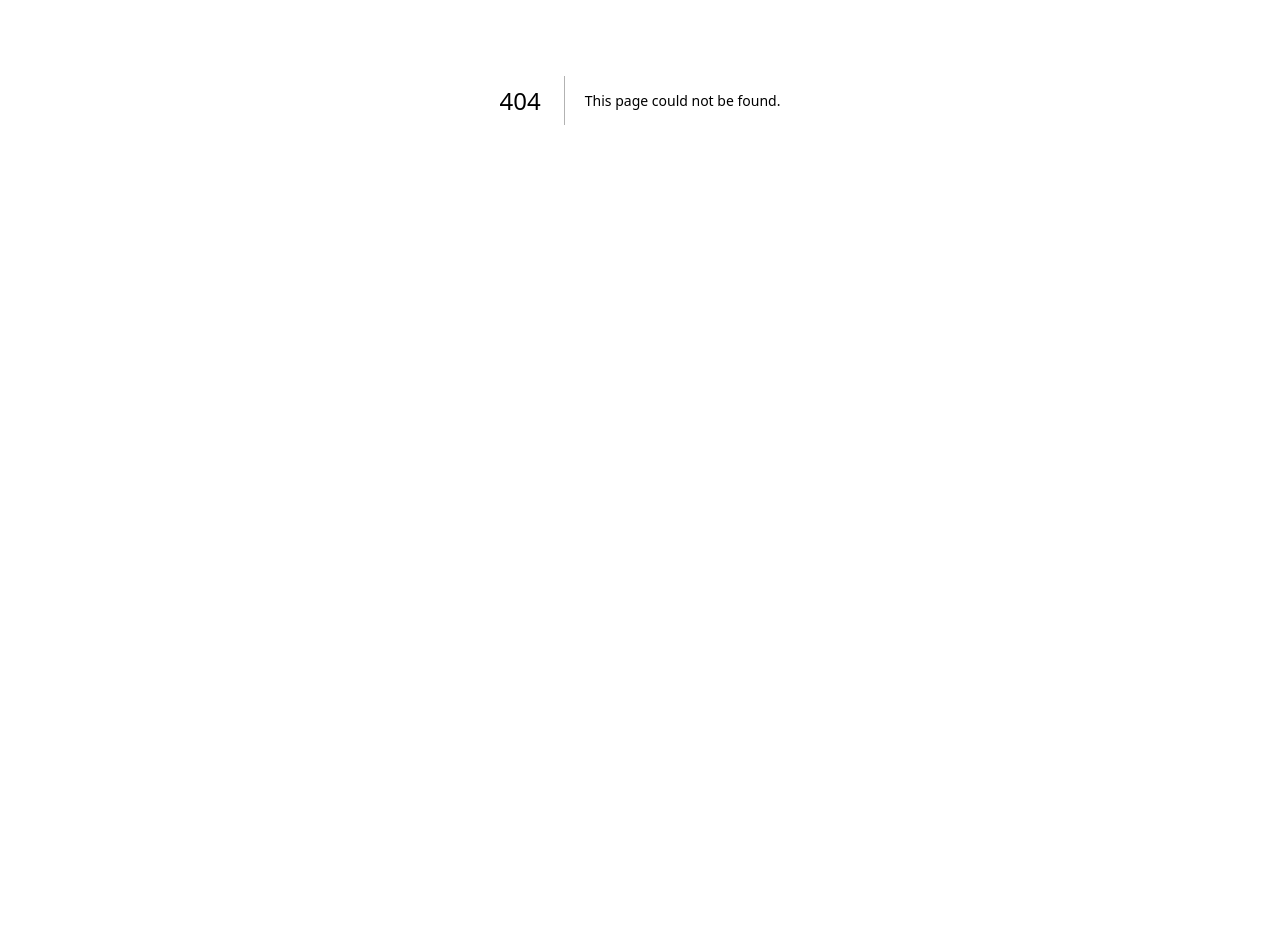
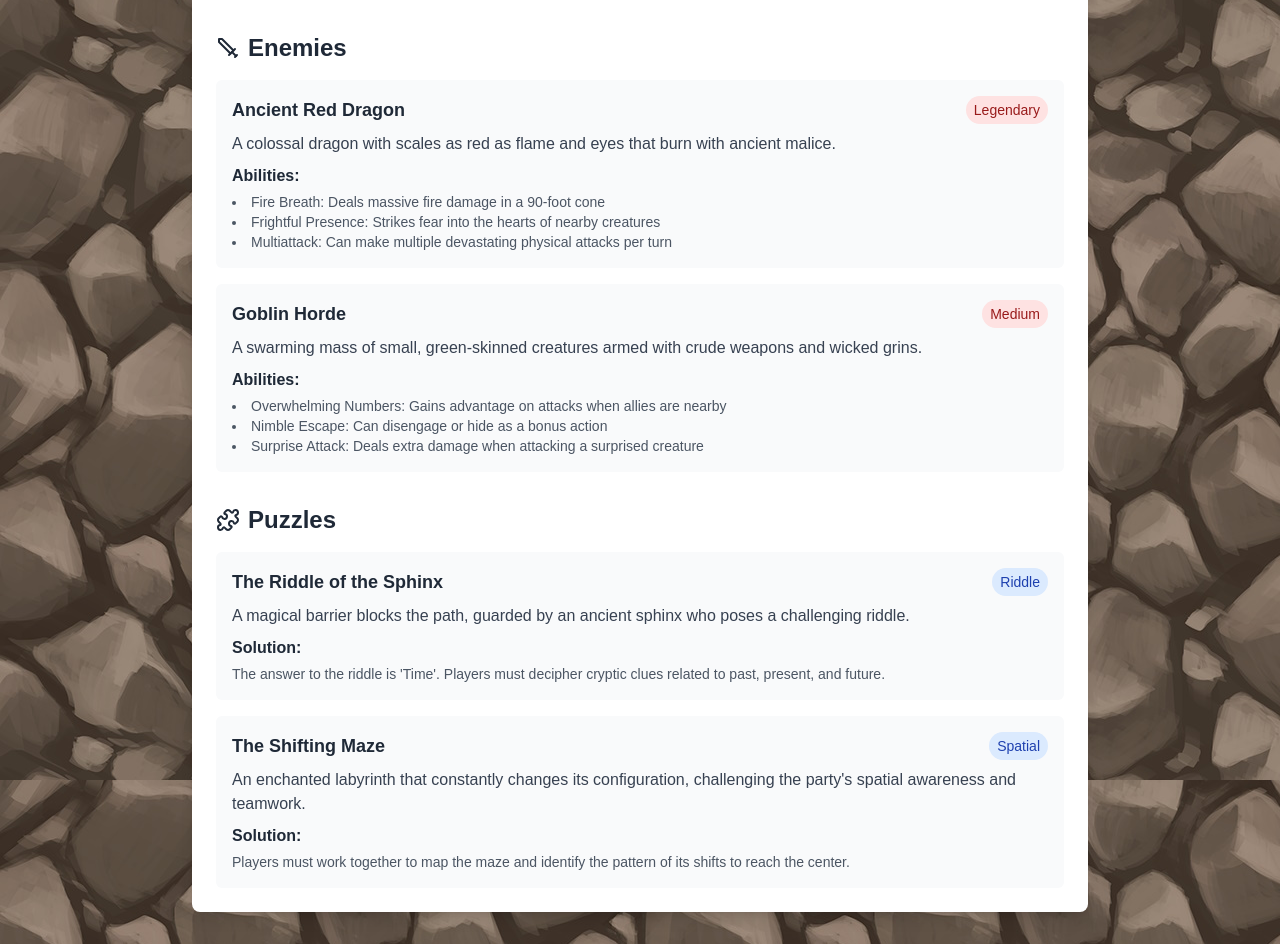
Before and after one commit to gilrezin/DnD-Puzzle-Generator, a Next.js app in the folder frontend/: page /output in a window 1280 px wide. Before the commit this address had no page. Shown: the part 300-1244 px from the top of the page. Before the commit the page ends 800 px from the top, so only its background shows below. Built offline with nearby package versions, Linux system fonts and the light colour scheme.

Commit message:
Create output page with placeholder information

```diff
--- /dev/null
+++ b/frontend/src/app/output/page.js
@@ -0,0 +1,150 @@
+import { ScrollText, Sword, PuzzleIcon as PuzzlePiece } from "lucide-react"
+
+export default function DNDResultsPage() {
+  return (
+    <div className="min-h-screen bg-[url('/images/StoneTextureBright.jpg')] bg-fixed dark:bg-gray-900 p-4 sm:p-6 lg:p-8">
+      <div className="max-w-4xl mx-auto bg-white dark:bg-gray-800 rounded-lg shadow-lg overflow-hidden">
+        <div className="bg-gray-600 dark:bg-red-800 p-4 sm:p-6">
+          <h1 className="text-2xl sm:text-3xl font-bold text-white">D&D Game Results</h1>
+        </div>
+        <div className="p-4 sm:p-6 space-y-6 sm:space-y-8">
+          {/* Next Session */}
+          <section>
+            <h2 className="text-xl sm:text-2xl font-semibold flex items-center mb-3 sm:mb-4 text-gray-800 dark:text-gray-200">
+              <ScrollText className="w-5 h-5 sm:w-6 sm:h-6 mr-2" />
+              Next Session
+            </h2>
+            <div className="bg-gray-50 dark:bg-gray-700 p-3 sm:p-4 rounded-md text-gray-700 dark:text-gray-300">
+              <p className="mb-1">
+                <span className="font-semibold">Date:</span> March 1, 2025
+              </p>
+              <p className="mb-1">
+                <span className="font-semibold">Location:</span> The Misty Mountains
+              </p>
+              <p>
+                <span className="font-semibold">Objective:</span> Retrieve the ancient artifact from the dragon's lair
+              </p>
+            </div>
+          </section>
+
+          {/* Enemies */}
+          <section>
+            <h2 className="text-xl sm:text-2xl font-semibold flex items-center mb-3 sm:mb-4 text-gray-800 dark:text-gray-200">
+              <Sword className="w-5 h-5 sm:w-6 sm:h-6 mr-2" />
+              Enemies
+            </h2>
+            <ul className="space-y-4">
+              <li className="bg-gray-50 dark:bg-gray-700 p-3 sm:p-4 rounded-md">
+                <div className="flex flex-wrap justify-between items-center mb-2">
+                  <span className="text-lg font-semibold text-gray-800 dark:text-gray-200">Ancient Red Dragon</span>
+                  <span className="px-2 py-1 bg-red-100 dark:bg-red-900 text-red-800 dark:text-red-200 rounded-full text-xs sm:text-sm mt-1 sm:mt-0">
+                    Legendary
+                  </span>
+                </div>
+                <p className="text-gray-700 dark:text-gray-300 mb-2 text-sm sm:text-base">
+                  A colossal dragon with scales as red as flame and eyes that burn with ancient malice.
+                </p>
+                <div>
+                  <h4 className="font-semibold mt-2 mb-1 text-sm sm:text-base text-gray-800 dark:text-gray-200">
+                    Abilities:
+                  </h4>
+                  <ul className="list-disc list-inside">
+                    <li className="text-xs sm:text-sm text-gray-600 dark:text-gray-400">
+                      Fire Breath: Deals massive fire damage in a 90-foot cone
+                    </li>
+                    <li className="text-xs sm:text-sm text-gray-600 dark:text-gray-400">
+                      Frightful Presence: Strikes fear into the hearts of nearby creatures
+                    </li>
+                    <li className="text-xs sm:text-sm text-gray-600 dark:text-gray-400">
+                      Multiattack: Can make multiple devastating physical attacks per turn
+                    </li>
+                  </ul>
+                </div>
+              </li>
+              <li className="bg-gray-50 dark:bg-gray-700 p-3 sm:p-4 rounded-md">
+                <div className="flex flex-wrap justify-between items-center mb-2">
+                  <span className="text-lg font-semibold text-gray-800 dark:text-gray-200">Goblin Horde</span>
+                  <span className="px-2 py-1 bg-red-100 dark:bg-red-900 text-red-800 dark:text-red-200 rounded-full text-xs sm:text-sm mt-1 sm:mt-0">
+                    Medium
+                  </span>
+                </div>
+                <p className="text-gray-700 dark:text-gray-300 mb-2 text-sm sm:text-base">
+                  A swarming mass of small, green-skinned creatures armed with crude weapons and wicked grins.
+                </p>
+                <div>
+                  <h4 className="font-semibold mt-2 mb-1 text-sm sm:text-base text-gray-800 dark:text-gray-200">
+                    Abilities:
+                  </h4>
+                  <ul className="list-disc list-inside">
+                    <li className="text-xs sm:text-sm text-gray-600 dark:text-gray-400">
+                      Overwhelming Numbers: Gains advantage on attacks when allies are nearby
+                    </li>
+                    <li className="text-xs sm:text-sm text-gray-600 dark:text-gray-400">
+                      Nimble Escape: Can disengage or hide as a bonus action
+                    </li>
+                    <li className="text-xs sm:text-sm text-gray-600 dark:text-gray-400">
+                      Surprise Attack: Deals extra damage when attacking a surprised creature
+                    </li>
+                  </ul>
+                </div>
+              </li>
+            </ul>
+          </section>
+
+          {/* Puzzles */}
+          <section>
+            <h2 className="text-xl sm:text-2xl font-semibold flex items-center mb-3 sm:mb-4 text-gray-800 dark:text-gray-200">
+              <PuzzlePiece className="w-5 h-5 sm:w-6 sm:h-6 mr-2" />
+              Puzzles
+            </h2>
+            <ul className="space-y-4">
+              <li className="bg-gray-50 dark:bg-gray-700 p-3 sm:p-4 rounded-md">
+                <div className="flex flex-wrap justify-between items-center mb-2">
+                  <span className="text-lg font-semibold text-gray-800 dark:text-gray-200">
+                    The Riddle of the Sphinx
+                  </span>
+                  <span className="px-2 py-1 bg-blue-100 dark:bg-blue-900 text-blue-800 dark:text-blue-200 rounded-full text-xs sm:text-sm mt-1 sm:mt-0">
+                    Riddle
+                  </span>
+                </div>
+                <p className="text-gray-700 dark:text-gray-300 mb-2 text-sm sm:text-base">
+                  A magical barrier blocks the path, guarded by an ancient sphinx who poses a challenging riddle.
+                </p>
+                <div>
+                  <h4 className="font-semibold mt-2 mb-1 text-sm sm:text-base text-gray-800 dark:text-gray-200">
+                    Solution:
+                  </h4>
+                  <p className="text-xs sm:text-sm text-gray-600 dark:text-gray-400">
+                    The answer to the riddle is 'Time'. Players must decipher cryptic clues related to past, present,
+                    and future.
+                  </p>
+                </div>
+              </li>
+              <li className="bg-gray-50 dark:bg-gray-700 p-3 sm:p-4 rounded-md">
+                <div className="flex flex-wrap justify-between items-center mb-2">
+                  <span className="text-lg font-semibold text-gray-800 dark:text-gray-200">The Shifting Maze</span>
+                  <span className="px-2 py-1 bg-blue-100 dark:bg-blue-900 text-blue-800 dark:text-blue-200 rounded-full text-xs sm:text-sm mt-1 sm:mt-0">
+                    Spatial
+                  </span>
+                </div>
+                <p className="text-gray-700 dark:text-gray-300 mb-2 text-sm sm:text-base">
+                  An enchanted labyrinth that constantly changes its configuration, challenging the party's spatial
+                  awareness and teamwork.
+                </p>
+                <div>
+                  <h4 className="font-semibold mt-2 mb-1 text-sm sm:text-base text-gray-800 dark:text-gray-200">
+                    Solution:
+                  </h4>
+                  <p className="text-xs sm:text-sm text-gray-600 dark:text-gray-400">
+                    Players must work together to map the maze and identify the pattern of its shifts to reach the
+                    center.
+                  </p>
+                </div>
+              </li>
+            </ul>
+          </section>
+        </div>
+      </div>
+    </div>
+  )
+}
--- a/frontend/src/app/page.js
+++ b/frontend/src/app/page.js
@@ -3,7 +3,7 @@ import ThemeToggle from "@/components/ui/ThemeToggle";
 
 export default function Home() {
   return (
-    <main className="min-h-screen flex flex-col items-center justify-center p-6 bg-blue-900 dark:bg-black">
+    <main className="min-h-screen flex flex-col items-center justify-center p-6 bg-[url('/images/StoneTextureBright.jpg')] dark:bg-[url('/images/StoneTexture.jpg')]">
       <div className="absolute top-4 right-4">
         <ThemeToggle />
       </div>
```
Also changed, not shown: frontend/public/images/StoneTexture.jpg (added), frontend/public/images/StoneTextureBright.jpg (added).
